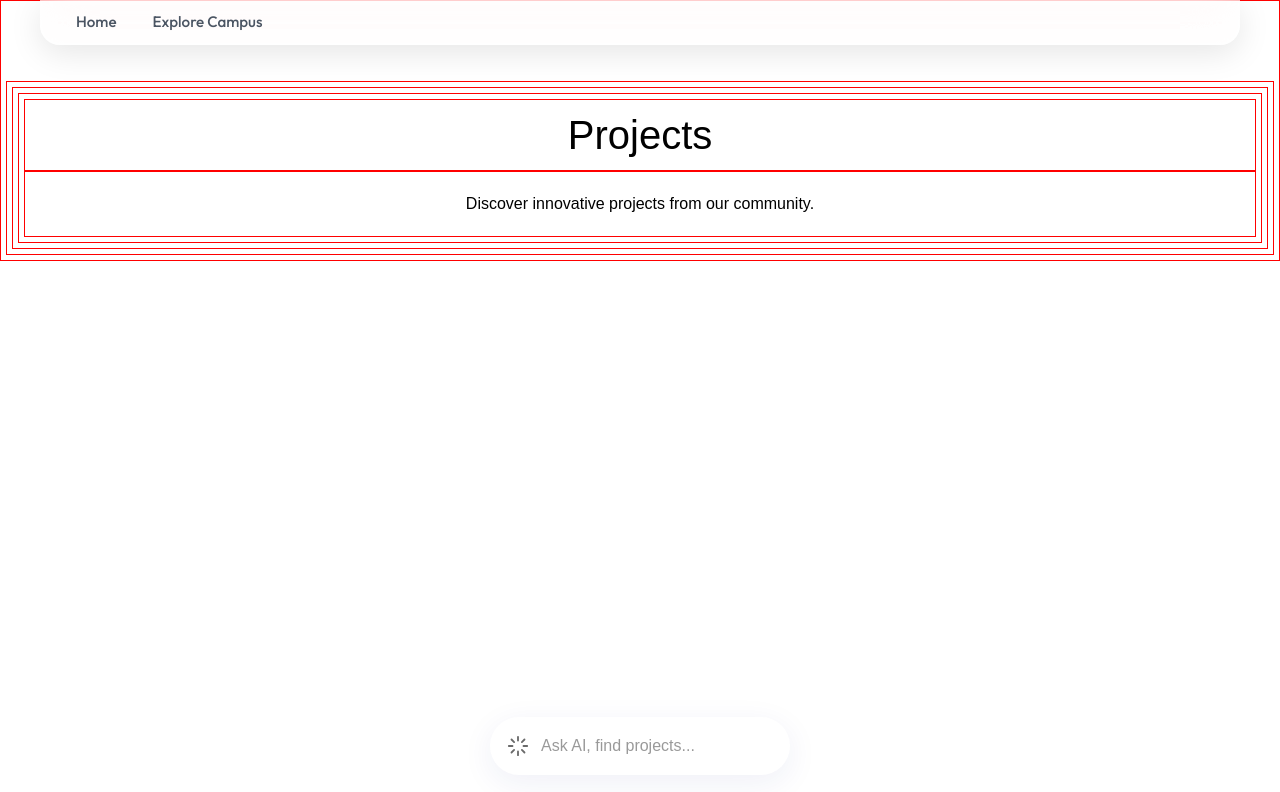
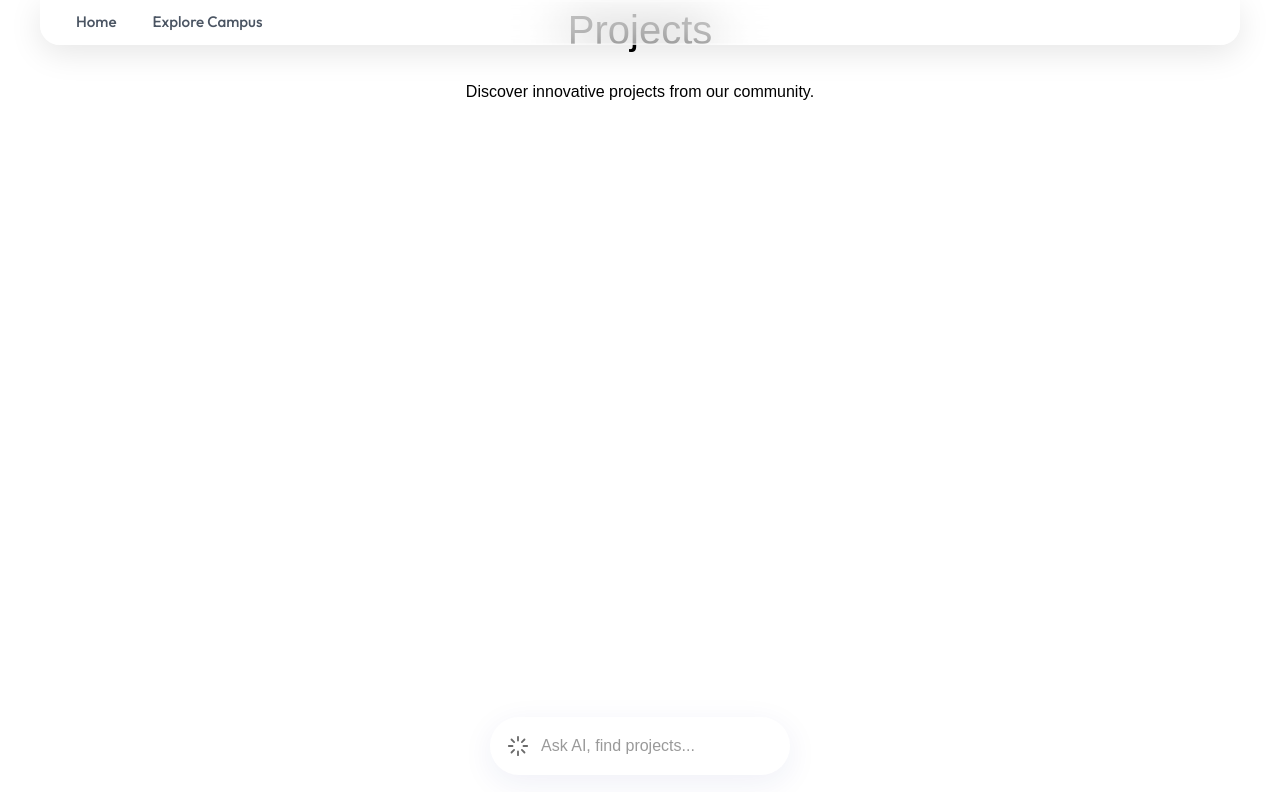
Before and after one commit to nayaknishant656/snappy-poornima, a Next.js app: page /projects in a window 1280 px wide. Shown: the top 792 px of the page. Built offline with nearby package versions, Linux system fonts and the light colour scheme.

Commit message:
fix:removed the Padding and Margin from the Components Unecessary from the Components and Apps

```diff
--- a/app/page.css
+++ b/app/page.css
@@ -1,10 +1,8 @@
 .grand-parent-container-main {
     position: relative;
-    border: 2px solid;
 }
 .parent-container-main
 {
-    border: 2px solid;
     width: 1024px;
     margin: auto;
 }
--- a/components/feature/campus/catalog/catalog.css
+++ b/components/feature/campus/catalog/catalog.css
@@ -289,12 +289,9 @@
 
 
 .navigation_hub_catalog_grandparent {
-    border: solid 1px black;
-    padding: 3px;
 }
 
 .navigation_hub_catalog_grandparent>.navigation_hub_catalog_parent>nav>ul {
-    border: solid 1px black;
     display: flex;
     justify-content: space-around;
     overflow: scroll;
--- a/components/feature/projects/projects.css
+++ b/components/feature/projects/projects.css
@@ -1,34 +1,22 @@
 .grandparent_projects {
-    border: solid red 1px;
-    padding: 5px;
-    padding-top: 80px;
 }
 
 .parent_projects {
-    border: solid red 1px;
-    padding: 5px;
 }
 
 .grandpparent_projects_content {
-    border: solid red 1px;
-    padding: 5px;
 }
 
 .parent_projects_content {
-    border: solid red 1px;
-    padding: 5px;
 }
 
 .projects_header {
     display: flex;
     justify-content: center;
     font-size: 40px;
-    border: solid red 1px;
-    padding: 5px;
 }
 
 .projects_content_parent {
-    border: solid red 1px;
     padding: 20px;
     display: flex;
     flex-direction: column;
```
Also changed, not shown: components/feature/connection/connection.css (+0 -9 lines).
